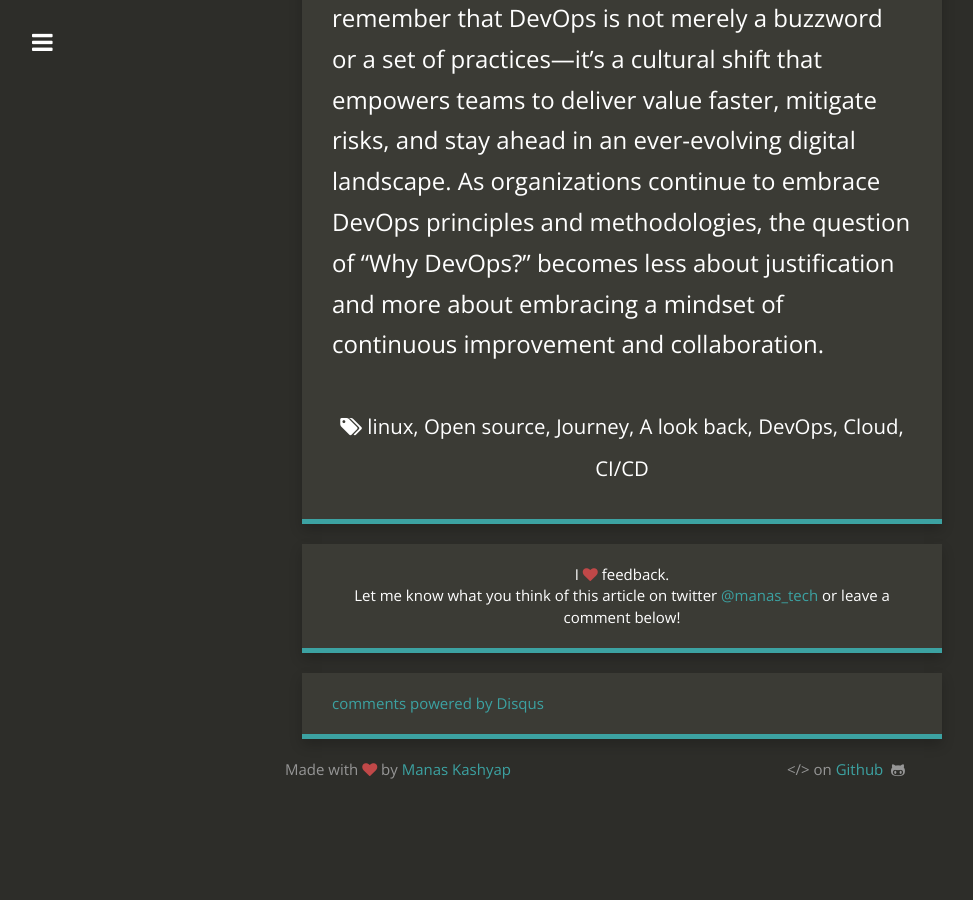
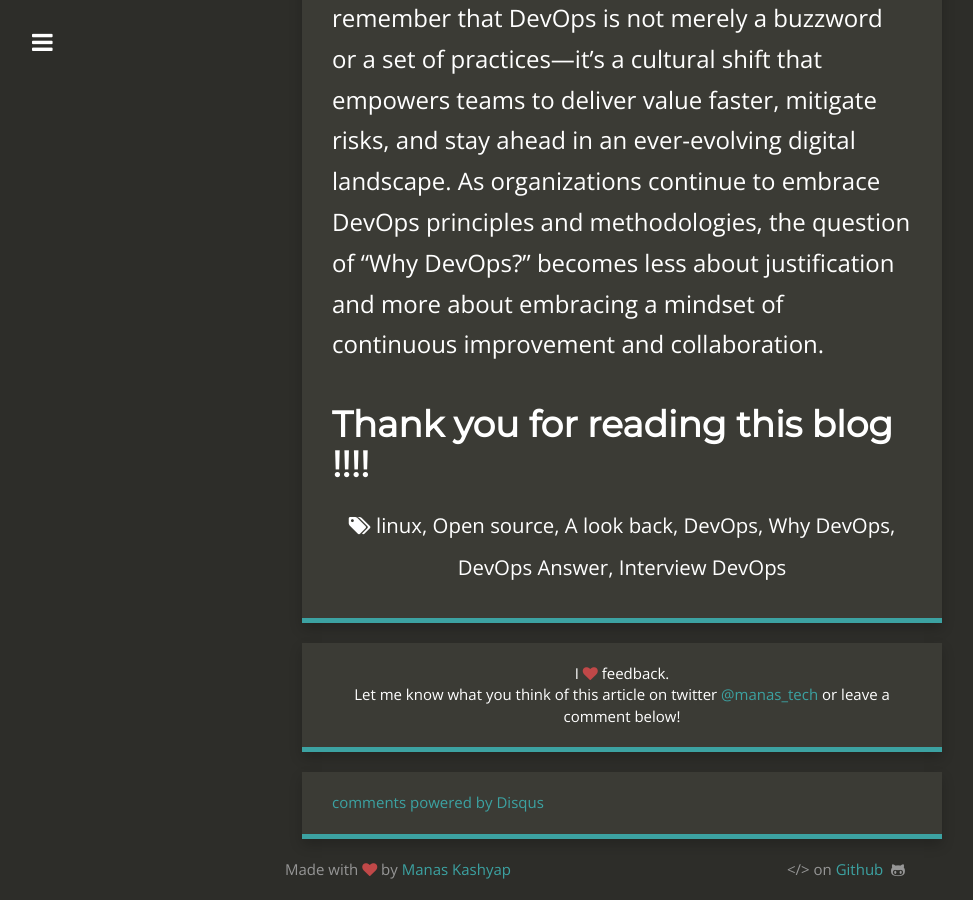
Before and after one commit to Manas-kashyap/Manas-kashyap.github.io, a Jekyll site: the page built from _posts/2024-02-15-Why-DevOps.md, in a window 1280 px wide and 900 px high, scrolled down 3868 px. Shown: the whole window, without its empty margins (18-991 px from the left). Built offline with Jekyll 4.4.1, drawn with Linux system fonts in a browser that asks for light colours; nearby versions of some CDN libraries; comment, search, counter and statistics services are not loaded; before the commit the page ends 4669 px from its top, so only the background shows below that.

Commit message:
new blog why devops done

```diff
--- a/_posts/2024-02-15-Why-DevOps.md
+++ b/_posts/2024-02-15-Why-DevOps.md
@@ -9,11 +9,11 @@ thumbnail:  devops
 tags:
  - linux
  - Open source
- - Journey
  - A look back
  - DevOps
- - Cloud
- - CI/CD
+ - Why DevOps
+ - DevOps Answer
+ - Interview DevOps
 ---
 
 ### **Why DevOps? Answering the Most Questioned Question in DevOps Interviews**
@@ -35,3 +35,5 @@ Having navigated through the realms of software development, operations, and inf
 Reflecting on my journey in the DevOps landscape, I've witnessed firsthand the transformative power of DevOps in driving organizational agility, innovation, and resilience. From orchestrating complex deployments to optimizing infrastructure performance, DevOps has become an indispensable cornerstone in modern software delivery practices.
 
 So, the next time you're asked, "Why DevOps?" remember that DevOps is not merely a buzzword or a set of practices—it's a cultural shift that empowers teams to deliver value faster, mitigate risks, and stay ahead in an ever-evolving digital landscape. As organizations continue to embrace DevOps principles and methodologies, the question of "Why DevOps?" becomes less about justification and more about embracing a mindset of continuous improvement and collaboration.
+
+## **Thank you for reading this blog !!!!**
```
Also changed, not shown: 2 other files.
